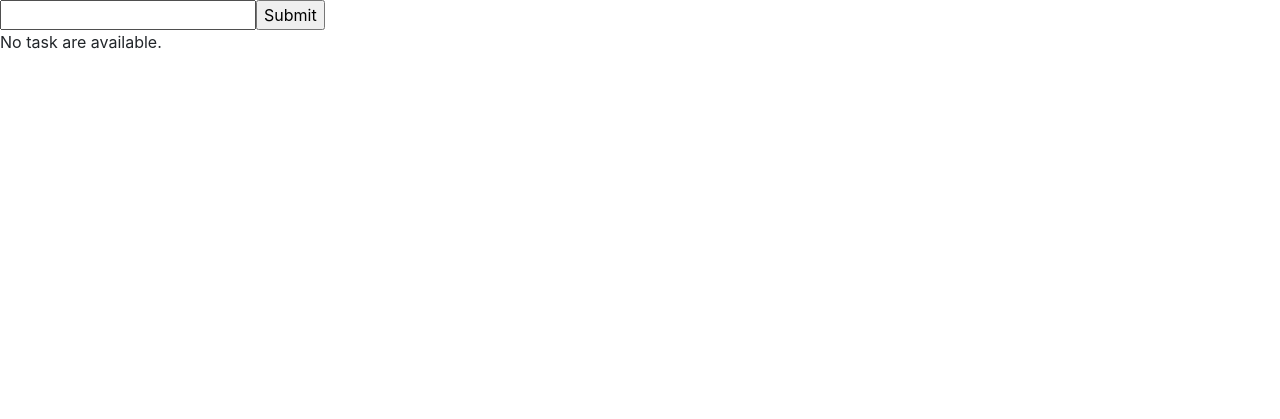
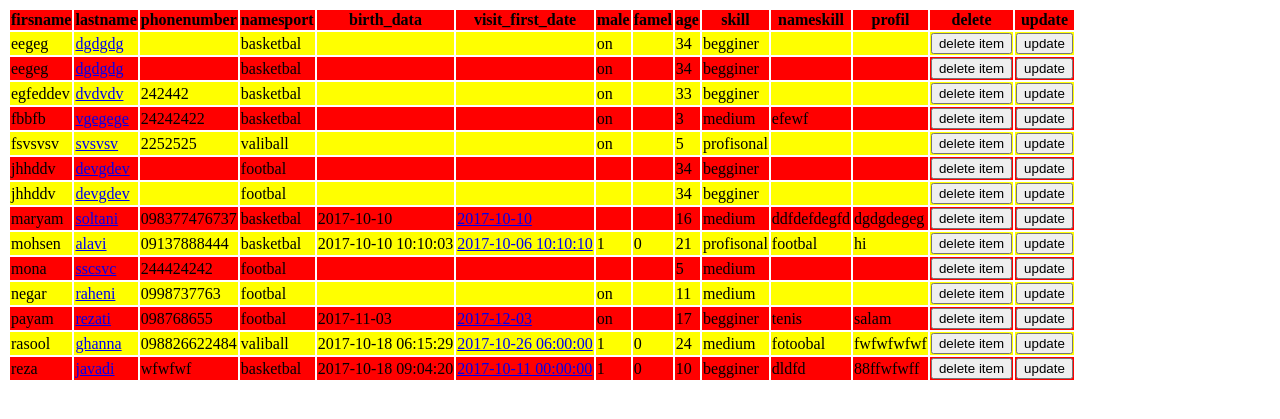
Before and after one commit to rasoolgh71/test, a Django app: page /task/index in a window 1280 px wide. Shown: the top 419 px of the page. Run offline with Django 3.2, Linux system fonts and the light colour scheme; data comes from the database, SQL or seed files in the repository; both versions use the stored data as it was after the commit; some libraries are stand-ins or nearby versions.

Commit message:
save info

```diff
--- a/task/models.py
+++ b/task/models.py
@@ -14,16 +14,21 @@ class Athlete(models.Model):
     lastename = models.CharField(max_length=30, verbose_name="lastname")
     phonenumber = models.CharField(max_length=50, verbose_name="phone number")
     namesport = models.ForeignKey('Sport')
-    birth_data = models.DateTimeField(verbose_name="date of birthday", null=True,default=None,blank=True)
-    visit_first_date = models.DateTimeField(verbose_name=" visit first date",null=True,default=None,blank=True)
-    male = models.BooleanField(verbose_name="male")
-    famale = models.BooleanField(verbose_name="fmale")
+    birth_data = models.CharField(blank=True,null=True,max_length=20)
+    visit_first_date = models.CharField(blank=True,null=True,max_length=20)
+    male = models.CharField(verbose_name="male",max_length=20)
+    famale = models.CharField(verbose_name="fmale",max_length=20)
     age = models.IntegerField(verbose_name="age", default=0)
     skill= models.ForeignKey('Skill')
     name_skill = models.CharField(max_length=50,verbose_name="name skill",null=True)
     profil = models.CharField(max_length=300,verbose_name="profil",null=True)
     def __str__(self):
         return self.lastename
+
+class Post(models.Model):
+    firstname = models.CharField(max_length=30, verbose_name="firsname")
+    lastename = models.CharField(max_length=30, verbose_name="lastname")
+
 @python_2_unicode_compatible
 class Skill(models.Model):
     skill_level = models.CharField(max_length=50,verbose_name="skill level")
--- a/task/templates/task/home.html
+++ b/task/templates/task/home.html
@@ -5,8 +5,8 @@
     <title>home</title>
 </head>
 <body>
+<a href="addnew">add athlete</a>
 <h1>home page</h1>
-<a href="create_athlete">add athlete</a>
 
 </body>
 </html>
--- a/task/templates/task/index.html
+++ b/task/templates/task/index.html
@@ -5,14 +5,9 @@
     <title>show table</title>
 </head>
 <body>
-
-<form action="" method="get">
-    <input name="nam"><input type="submit">
-
-</form>
 {% if latest_Athlete_list %}
 
-    <table border = "0"  class="table">
+    <table  border = "0"  class="table">
 
         <tr>
         <th>firsname </th>
@@ -27,9 +22,11 @@
             <th>skill</th>
             <th>nameskill</th>
             <th>profil</th>
+            <th>delete</th>
+            <th>update</th>
         </tr>
     {% for athlete in latest_Athlete_list %}
-        <tr>
+        <tr lass="datarow">
         <td>{{ athlete.firstname }}</td>
         <td><a href="/task/{{ athlete.lastname }}/">{{ athlete.lastename }}</a></td>
             <td>{{ athlete.phonenumber }}</td>
@@ -42,6 +39,20 @@
             <td>{{ athlete.skill }}</td>
             <td>{{ athlete.name_skill }}</td>
             <td>{{ athlete.profil }}</td>
+            <td>
+                <form action="delete" method="post">
+		           {% csrf_token %}
+				<input type="hidden" name="item_id" value="{{athlete.id}}" />
+			       <input type="submit" value="delete item">
+			</form>
+            </td>
+            <td>
+                <form action="update" method="post">
+		           {% csrf_token %}
+				<input type="hidden" name="item_id" value="{{athlete.id}}" />
+			       <input type="submit" value="update">
+			</form>
+            </td>
 
         </tr>
 
@@ -53,15 +64,11 @@
 {% endif %}
 <style>
     table tr:nth-child(even){
-    background:#f1f1f1;
+    background:yellow;
     }
     table tr:nth-child(odd){
-    background:green;
+    background:red;
     }
 </style>
-
-<link rel="stylesheet" href="https://maxcdn.bootstrapcdn.com/bootstrap/4.0.0-beta/css/bootstrap.min.css" integrity="sha384-/Y6pD6FV/Vv2HJnA6t+vslU6fwYXjCFtcEpHbNJ0lyAFsXTsjBbfaDjzALeQsN6M" crossorigin="anonymous">
-<script src="https://maxcdn.bootstrapcdn.com/bootstrap/4.0.0-beta/js/bootstrap.min.js" integrity="sha384-h0AbiXch4ZDo7tp9hKZ4TsHbi047NrKGLO3SEJAg45jXxnGIfYzk4Si90RDIqNm1" crossorigin="anonymous"></script>
-
 </body>
 </html>
--- a/task/templates/task/main.html
+++ b/task/templates/task/main.html
@@ -1,4 +1,4 @@
-{% extends "task/test2.html" %}
+{% extends "task/boot.html" %}
 {% block title_html %}Hello World Title{% endblock %}
 {% block h1 %}salam {% endblock %}
 {% block article_content %}rasool{% endblock %}
--- a/task/urls.py
+++ b/task/urls.py
@@ -13,17 +13,20 @@ urlpatterns= [
     url(r'^(?P<question_id>[0-9]+)/vote/$', views.vote, name='vote'),
 ]'''
 urlpatterns = [
-    #url(r'^$', views.IndexView.as_view(), name='index'),
-    url(r'athlete$', views.add, name='create_athlete'),
+    url(r'index$', views.IndexView.as_view(), name='index'),
+    url(r'test$', views.Testview.as_view(), name='test'),
+    url(r'addnew$', views.add, name='addnew'),
+    url(r'delete', views.delete_item, name='delete'),
+    url(r'update', views.update_item, name='update'),
     url(r'boot$', views.boot1, name='boot'),
     url(r'test$', views.test, name='test'),
     url(r'main$', views.main, name='main'),
     url(r'show$', views.show, name='show'),
-url(r'index$', views.index, name='index'),
+    #url(r'index$', views.index, name='index'),
 
     url(r'$', views.home, name='home'),
 
-    url(r'^(?P<pk>[0-9]+)/$', views.DetailView.as_view(), name='detail'),
-    url(r'^(?P<pk>[0-9]+)/results/$', views.ResultsView.as_view(), name='results'),
+    #url(r'^(?P<pk>[0-9]+)/$', views.DetailView.as_view(), name='detail'),
+    #url(r'^(?P<pk>[0-9]+)/results/$', views.ResultsView.as_view(), name='results'),
     url(r'^(?P<question_id>[0-9]+)/vote/$', views.vote, name='vote'),
 ]
--- a/task/views.py
+++ b/task/views.py
@@ -3,32 +3,26 @@ from django.shortcuts import render
 # Create your views here.
 from django.http import HttpResponse
 from django.http import HttpResponseRedirect
-from .models import Athlete
+from .models import Athlete, Sport, Skill
 from .forms import form_athlete
 from django.template import loader
 from django.shortcuts import get_object_or_404, render
 from django.urls import reverse
 from django.views import generic
+from django.contrib import messages
 class IndexView(generic.ListView):
     template_name = 'task/index.html'
     context_object_name = 'latest_Athlete_list'
     def get_queryset(self):
-        return  Athlete.objects.order_by('firstname')[:10]
-class DetailView(generic.DetailView):
-    model = Athlete
-    template_name = 'task/detail.html'
+        return  Athlete.objects.order_by('firstname')[:100]
 
-'''def detail(request, question_id):
-    question = get_object_or_404(Athlete,pk=firtname)
-    return render(request, 'task/detail.html', {'question': question})'''
+class Testview(generic.ListView):
+    template_name = 'task/test.html'
+    context_object_name = 'athlete_list'
+    def get_queryset(self):
+        return Athlete.objects.order_by('firstname')[:200]
 
-class ResultsView(generic.DetailView):
-    model = Athlete
-    template_name = 'task/results.html'
 
-'''def results(request, question_id):
-    question = get_object_or_404(Athlete, pk=firtname)
-    return render(request, 'task/detail.html', {'question': question})'''
 def athlete(request):
         return render(request,'task/create_athlete.html')
 def boot1(request):
@@ -46,24 +40,27 @@ def vote(request, question_id):
 def index(request):
     return render(request,'task/index.html')
 
-
 def add(request):
     if request.method == 'POST':
         form=form_athlete(request.POST)
         if form.is_valid():
             #soss = request.POST.get('soss', '')
-            firstname = request.POST.get('firsname', '')
+            firstname = request.POST.get('firstname', '')
             lastename = request.POST.get('lastename','')
+            #Post(firstname=firstname, lastename=lastename).save()
+            #Athlete(firstname=firstname, lastename=lastename).save()
+
             phonenumber =request.POST.get('phonenumber','')
-
-            HttpResponse(phonenumber)
-            namespor =request.POST.get('namesport','')
-            birth_data=request.POST.get('birth_data','')
-            visit_first_date=request.POST.get('visit_first_data','')
+            #HttpResponse(phonenumber)
+            sport_id=request.POST.get('namesport','')
+            namesport =Sport.objects.get(id=sport_id)
+            birth_data =request.POST.get('birth_data','')
+            visit_first_date =request.POST.get('visit_first_date','')
             male=request.POST.get('male','')
             famale=request.POST.get('famel','')
             age=request.POST.get('age','')
-            skill=request.POST.get('skill','')
+            skill_id=request.POST.get('skill','')
+            skill=Skill.objects.get(id=skill_id)
             name_skill=request.POST.get('name_skill','')
             profil=request.POST.get('profil','')
             '''
@@ -79,15 +76,40 @@ def add(request):
             skill=form.cleaned_data['skill']
             name_skill=form.cleaned_data['name_skill']
             profil=form.cleaned_data['profil']'''
-            new_athlete = Athlete(firstname=firstname,lastename=lastename,phonenumber=phonenumber,namespor=namespor,
-                                birth_data=birth_data,visit_first_datev=visit_first_date,
+            new_athlete = Athlete(firstname=firstname,lastename=lastename,phonenumber=phonenumber,namesport=namesport,
+                                birth_data=birth_data,visit_first_date=visit_first_date,
                                 male=male,famale=famale,age=age,skill=skill,name_skill=name_skill,profil=profil)
             #print(firstname)
             new_athlete.save()
-            #return HttpResponseRedirect("thank")
+            #messages.success(request, 'Form submission successful')
+            messages.success(request, "Huge success!")
+            #return HttpResponse("فرم با موفقیت ذخیره شد")
         else:
-            return render(request,'task/create_athlete.html', {'form':form})
+            return render(request,'task/create_athlete.html', {'form': form})
     else:
         form = form_athlete()
 
     return render(request, 'task/create_athlete.html', {'form': form})
+def delete_item(request):
+    #context_object_name = 'latest_Athlete_list'
+    if request.method == "POST":
+        form =form_athlete(request.POST)
+        inventory=Athlete.objects.all()
+        item_id = int(request.POST.get('item_id'))
+        item = Athlete.objects.get(id=item_id)
+        item.delete()
+        #athlete.refresh_from_db()
+        return render(request,'index.html', {
+            'form': form, 'inventory': inventory})
+    return HttpResponseRedirect("/form_url/?success=1")
+def update_item(request):
+    if request.method == "POST":
+        form=form_athlete(request.POST)
+        #inventory=Athlete.objects.get(firstname= firstname).update(field=value)
+        #Athlete.objects.filter().update(active=True)
+        Athlete.objects.all().update()
+        #save(update_fields=[firstname,lastname])
+        #item_id=int(request.POST.get('item_id'))
+        #item=Athlete.objects.get(id=item_id)
+        #item.update()
+        return render(request,'index.html',{'form':form})
```
Also changed, not shown: task/forms.py (+12 -5 lines), task/templates/task/boot.html (+27 -19 lines), task/templates/task/create_athlete.html (+20 -3 lines), task/templates/task/test.html (+19 -8 lines), db.sqlite3, task/migrations/0003_auto_20171023_0930.py (added), task/migrations/0004_auto_20171023_1157.py (added), task/migrations/0005_auto_20171023_1214.py (added), task/migrations/0006_auto_20171023_1230.py (added), 1 other file.
